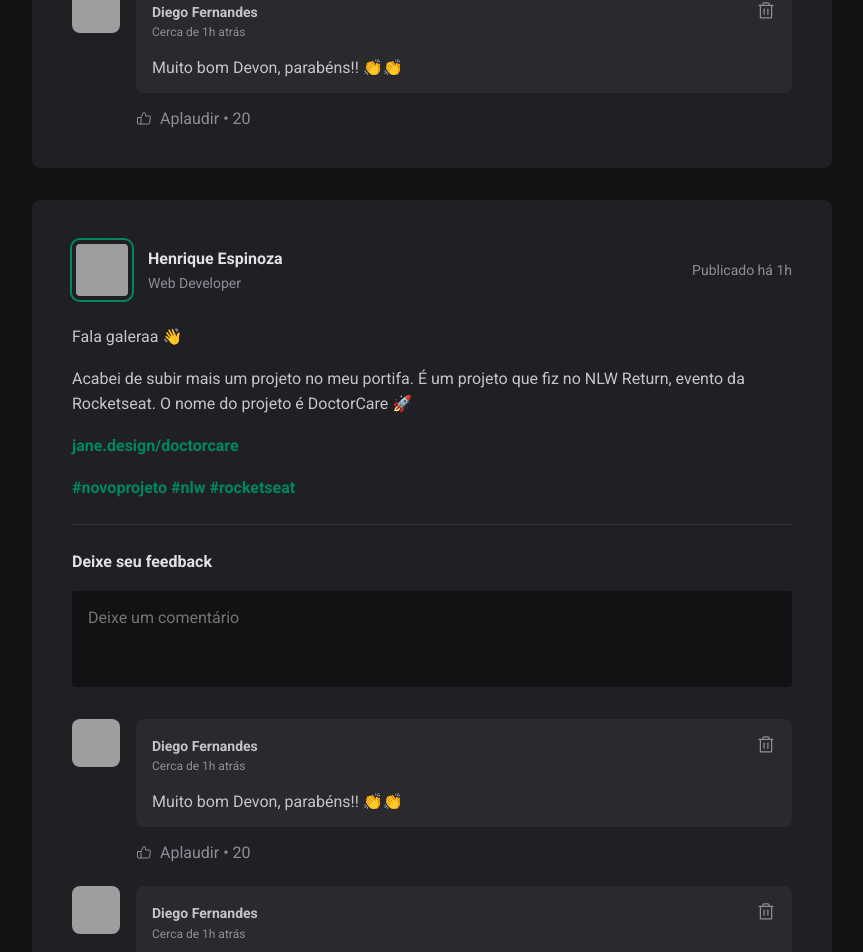
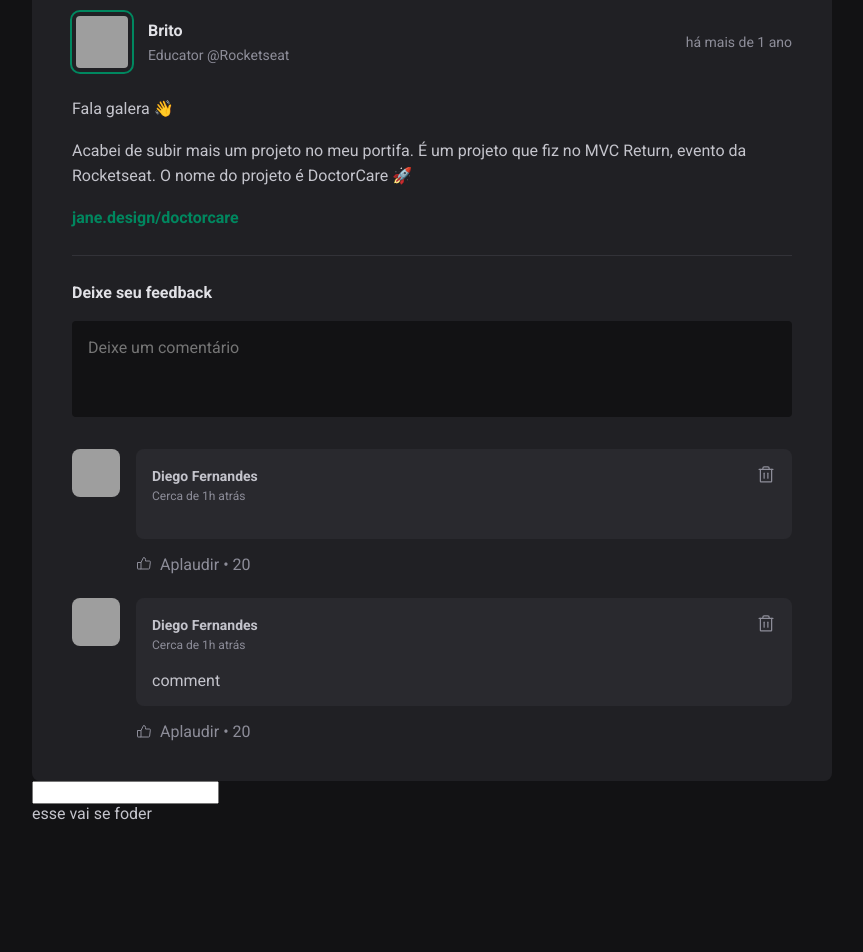
Before and after one commit to henriqueEz4568/LearningReactjs, a React (Vite) app: page / in a window 1280 px wide. Shown: the part 960-1912 px from the top of the page, without its empty margins (352-1215 px from the left). After the commit the page ends 1815 px from the top, so only its background shows below. Built offline with nearby package versions, Linux system fonts and the light colour scheme; grey boxes are pictures that could not be loaded.

Commit message:
comentarios add

```diff
--- a/package.json
+++ b/package.json
@@ -12,7 +12,8 @@
   "dependencies": {
     "react": "^18.2.0",
     "phosphor-react": "^1.4.1",
-    "react-dom": "^18.2.0"
+    "react-dom": "^18.2.0",
+    "date-fns": "^2.28.0"
   },
   "devDependencies": {
     "@types/react": "^18.2.43",
--- a/src/App.jsx
+++ b/src/App.jsx
@@ -7,6 +7,7 @@ import styles from './App.module.css';
 import viteLogo from '/vite.svg'
 import './App.css'*/
 import './global.css'
+import { Contador } from './components/count';
 const posts = [
   {
     id: 1,
@@ -16,17 +17,17 @@ const posts = [
       role: 'CTO @Rocketseat'
     },
     content: [
-      { type: 'paragraph', content: 'Fala galera  👋' },
+      { type: 'paragraph', content: 'Fala galera H  👋' },
       { type: 'paragraph', content: 'Acabei de subir mais um projeto no meu portifa. É um projeto que fiz no NLW Return, evento da Rocketseat. O nome do projeto é DoctorCare 🚀' },
       { type: 'link', content: 'jane.design/doctorcare' },
     ],
-    publishedAt: new Date('2022-05-03 20:00:00'),
+    publishedAt: new Date('2023-05-03 20:00:00'),
   },
   {
     id: 2,
     author: {
       avatarUrl: 'https://github.com/maykbrito.png',
-      name: 'Mayk Brito',
+      name: ' Brito',
       role: 'Educator @Rocketseat'
     },
     content: [
@@ -54,6 +55,7 @@ export function App() {
               />
             )
           })}
+<Contador />
           </main>
     </div>
     </div>
--- a/src/components/Comment.jsx
+++ b/src/components/Comment.jsx
@@ -1,11 +1,11 @@
 import styles from './Comment.module.css';
-
+import { Avatar } from './Avatar';
 import { ThumbsUp, Trash } from 'phosphor-react';
 
-export function Comment() {
+export function Comment({content}) {
   return (
     <div className={styles.comment}>
-      <img src="https://github.com/diego3g.png" alt="" />
+      <Avatar hasBorder={false} src="https://github.com/diego3g.png" alt="" />
 
       <div className={styles.commentBox}>
         <div className={styles.commentContent}>
@@ -20,7 +20,7 @@ export function Comment() {
             </button>
           </header>
 
-          <p>Muito bom Devon, parabéns!! 👏👏</p>
+          <p>{content}</p>
         </div>
 
         <footer>
--- a/src/components/Post.tsx
+++ b/src/components/Post.tsx
@@ -1,32 +1,56 @@
 import { Comment } from './Comment';
 import styles from './Post.module.css';
+import { format, formatDistanceToNow } from 'date-fns';
+import ptBR from 'date-fns/locale/pt-BR';
+import { useState } from 'react';
 
-export function Post(props) { console.log(props);
+
+export function Post({author, publishedAt,content}) {
+const [comments, setComments] = useState(["comment"]);
+const publishedDateFormatted = format(publishedAt, "d 'de' LLLL 'às' HH:mm'h'", {locale: ptBR,});
+
+function handleCrateNewComment() {
+    event.preventDefault()
+const newComment=event.target.comment.value
+setComments([...comments, newComment]);
+console.log(newComment)
+
+//console.log(newComment,comments )
+
+}
+
+const publishedDateRelativeToNow = formatDistanceToNow(publishedAt, {
+locale: ptBR,
+addSuffix: true});
+
+
   return (
     <article className={styles.post}>
       <header>
         <div className={styles.author}>
-          <img className={styles.avatar} src="https://github.com/henriqueEz4568.png" />
+          <img className={styles.avatar} src={author.avatarUrl} />
           <div className={styles.authorInfo}>
-            <strong>Henrique Espinoza</strong>
-            <span>Web Developer</span>
+            <strong>{author.name}</strong>
+            <span>{author.role}</span>
           </div>
         </div>
-        <time title="11 de Maio às 08:13h" dateTime="2022-05-11 08:13:00">Publicado há 1h</time>
+        <time title={publishedDateFormatted} dateTime={publishedAt.toISOString()}>
+          {publishedDateRelativeToNow}
+        </time>
       </header>
       <div className={styles.content}>
-        <p>Fala galeraa 👋</p>
-        <p>Acabei de subir mais um projeto no meu portifa. É um projeto que fiz no NLW Return, evento da Rocketseat. O nome do projeto é DoctorCare 🚀</p>
-        <p><a href="">jane.design/doctorcare</a></p>
-        <p>
-          <a href="">#novoprojeto</a>{' '}
-          <a href="">#nlw</a>{' '}
-          <a href="">#rocketseat</a>
-        </p>
+
+      {content.map(line => {
+          if (line.type === 'paragraph') {
+            return <p>{line.content}</p>;
+          } else if (line.type === 'link') {
+            return <p><a href="#">{line.content}</a></p>
+          }
+        })}
       </div>
-      <form className={styles.commentForm}>
+      <form onSubmit={handleCrateNewComment} className={styles.commentForm}>
         <strong>Deixe seu feedback</strong>
-        <textarea
+        <textarea name='comment'
           placeholder="Deixe um comentário"
         />
         <footer>
@@ -36,8 +60,9 @@ export function Post(props) { console.log(props);
 
       <div className={styles.commentList}>
         <Comment />
-        <Comment />
-        <Comment />
+        {comments.map(comment => {
+          return <Comment   content={comment}/>
+        })}
       </div>
     </article>
   )
--- /dev/null
+++ b/src/components/count.jsx
@@ -0,0 +1,33 @@
+import React, { useState } from 'react';
+/*
+export function Contador(){
+const [contador,setContador] =useState(0)
+    return(
+<div>
+<p>voce clicou {contador} vezes</p>
+<button onClick={()=>setContador(contador+1)}>
+
+
+clique Aqui
+</button>
+
+
+</div>
+
+    )
+}*/
+
+export function Contador(){
+const[inputa,setInput]=useState('vai se foder')
+
+
+ return(<div>
+<input
+onChange={(e)=>setInput(e.target.value)}
+></input>
+<p> esse {inputa}</p>
+
+
+</div>
+ )
+}
```
Also changed, not shown: 1 other file (tests, documents, lock files or other folders).
